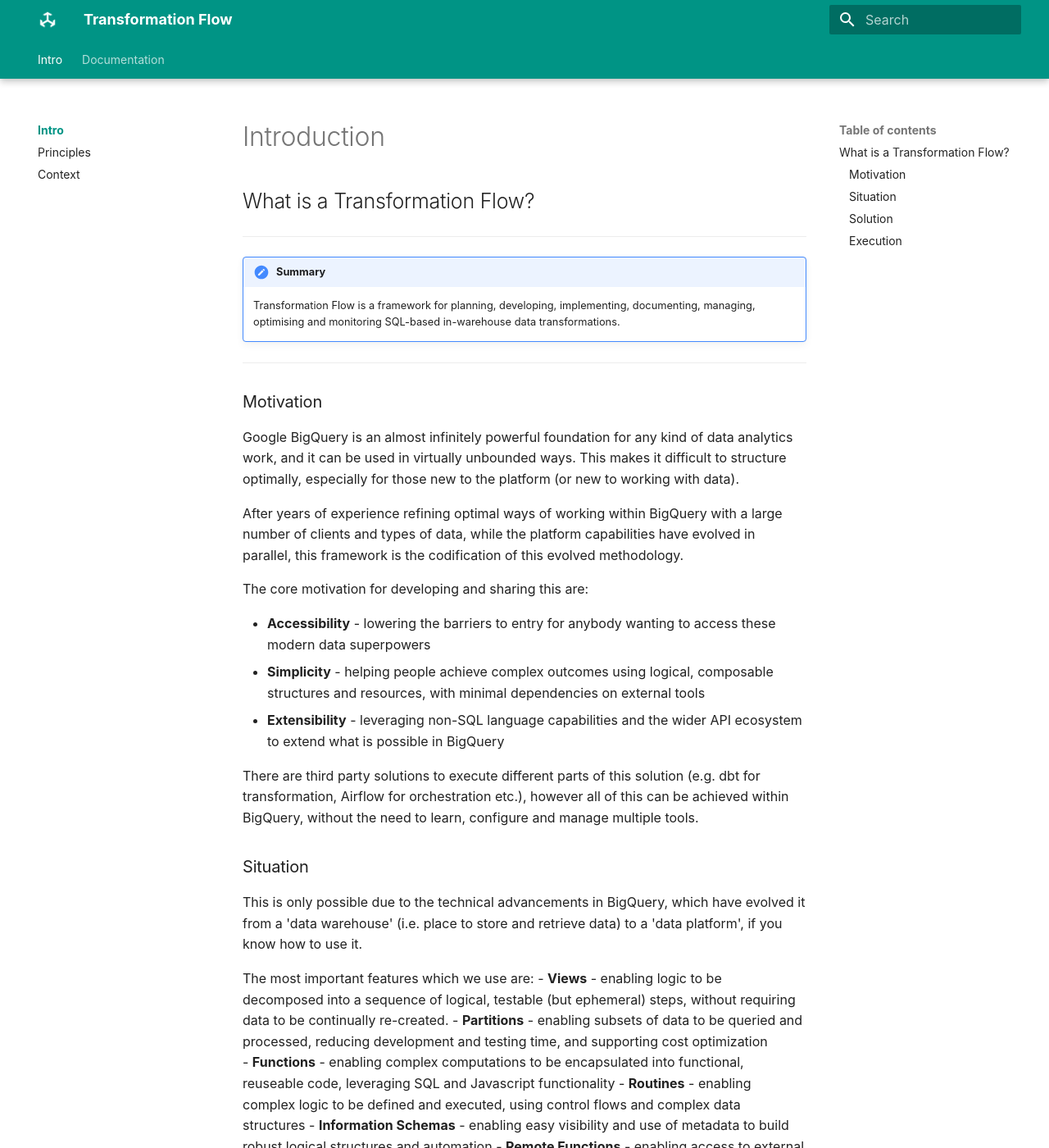
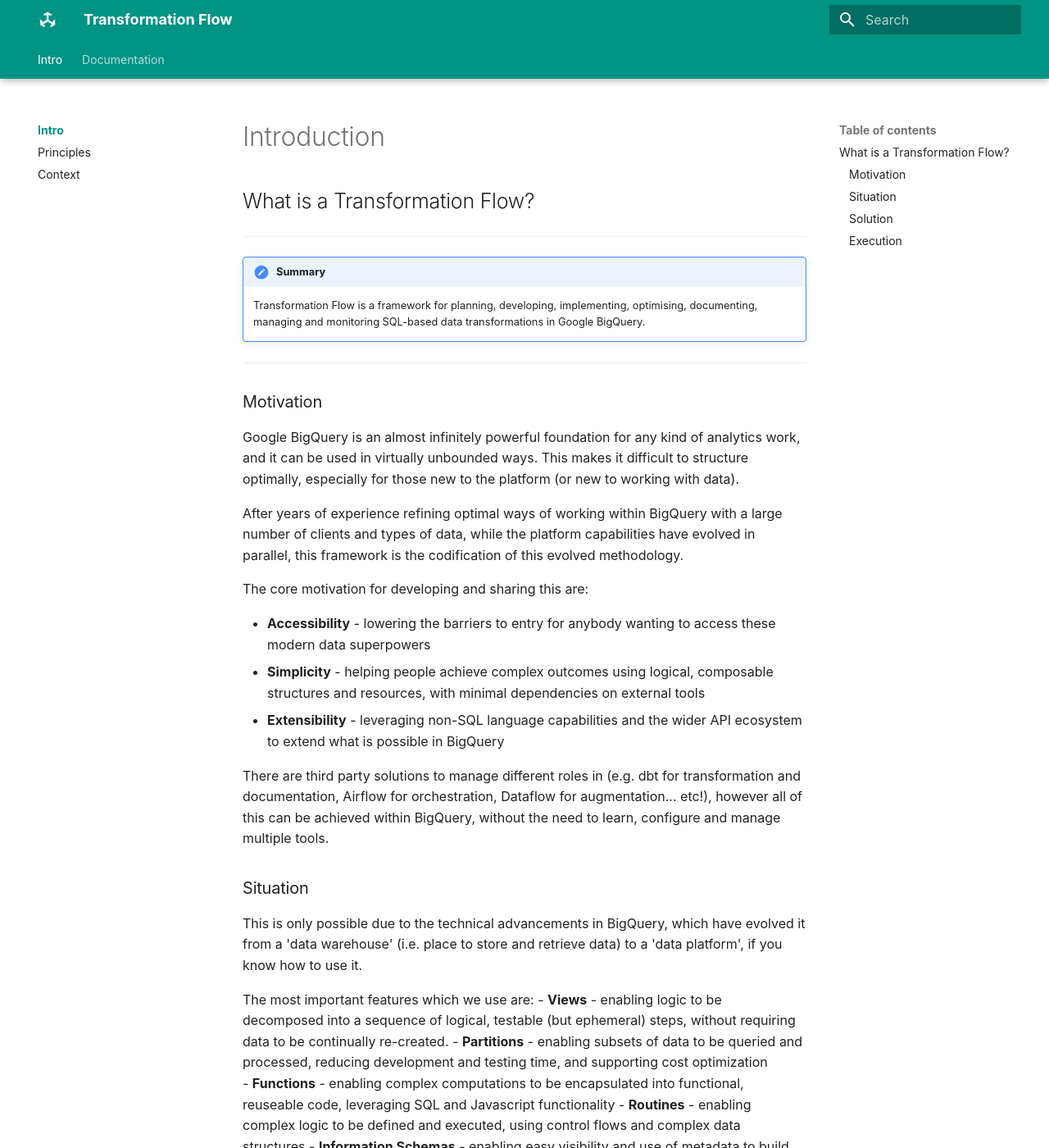
Before and after one commit to transformationflow/transformationflow.github.io, an MkDocs documentation site: the page built from docs/index.md, in a window 1280 px wide and 1400 px high. Shown: the whole window at 82% size. Built offline with MkDocs 1.6.1 and Material for MkDocs 9.7.7, drawn with Linux system fonts in a browser that asks for light colours; some web fonts are replaced; comment, search, counter and statistics services are not loaded.

Commit message:
updated index

```diff
--- a/docs/index.md
+++ b/docs/index.md
@@ -1,12 +1,12 @@
 # What is a Transformation Flow?
 ---
 !!! tldr "Summary"
-    Transformation Flow is a framework for planning, developing, implementing, documenting, managing, optimising and monitoring SQL-based in-warehouse data transformations.
+    Transformation Flow is a framework for planning, developing, implementing, optimising, documenting, managing and monitoring SQL-based data transformations in Google BigQuery.
 ---
 
 
 ## Motivation
-Google BigQuery is an almost infinitely powerful foundation for any kind of data analytics work, and it can be used in virtually unbounded ways.  This makes it difficult to structure optimally, especially for those new to the platform (or new to working with data).
+Google BigQuery is an almost infinitely powerful foundation for any kind of analytics work, and it can be used in virtually unbounded ways.  This makes it difficult to structure optimally, especially for those new to the platform (or new to working with data).
 
 After years of experience refining optimal ways of working within BigQuery with a large number of clients and types of data, while the platform capabilities have evolved in parallel, this framework is the codification of this evolved methodology.
 
@@ -16,7 +16,7 @@ The core motivation for developing and sharing this are:
 - **Simplicity** - helping people achieve complex outcomes using logical, composable structures and resources, with minimal dependencies on external tools
 - **Extensibility** - leveraging non-SQL language capabilities and the wider API ecosystem to extend what is possible in BigQuery
 
-There are third party solutions to execute different parts of this solution (e.g. dbt for transformation, Airflow for orchestration etc.), however all of this can be achieved within BigQuery, without the need to learn, configure and manage multiple tools.
+There are third party solutions to manage different roles in (e.g. dbt for transformation and documentation, Airflow for orchestration, Dataflow for augmentation... etc!), however all of this can be achieved within BigQuery, without the need to learn, configure and manage multiple tools.
 
 ## Situation
 This is only possible due to the technical advancements in BigQuery, which have evolved it from a 'data warehouse' (i.e. place to store and retrieve data) to a 'data platform', if you know how to use it.
```
